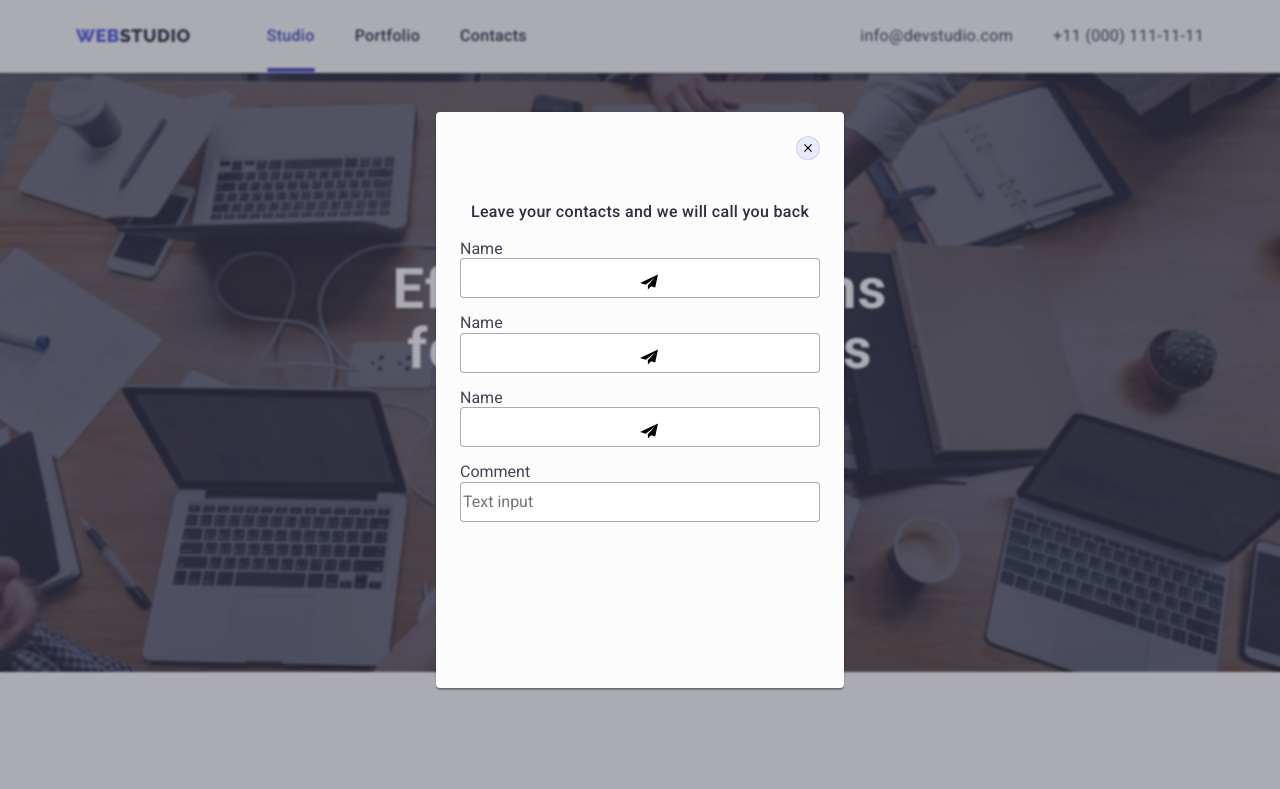
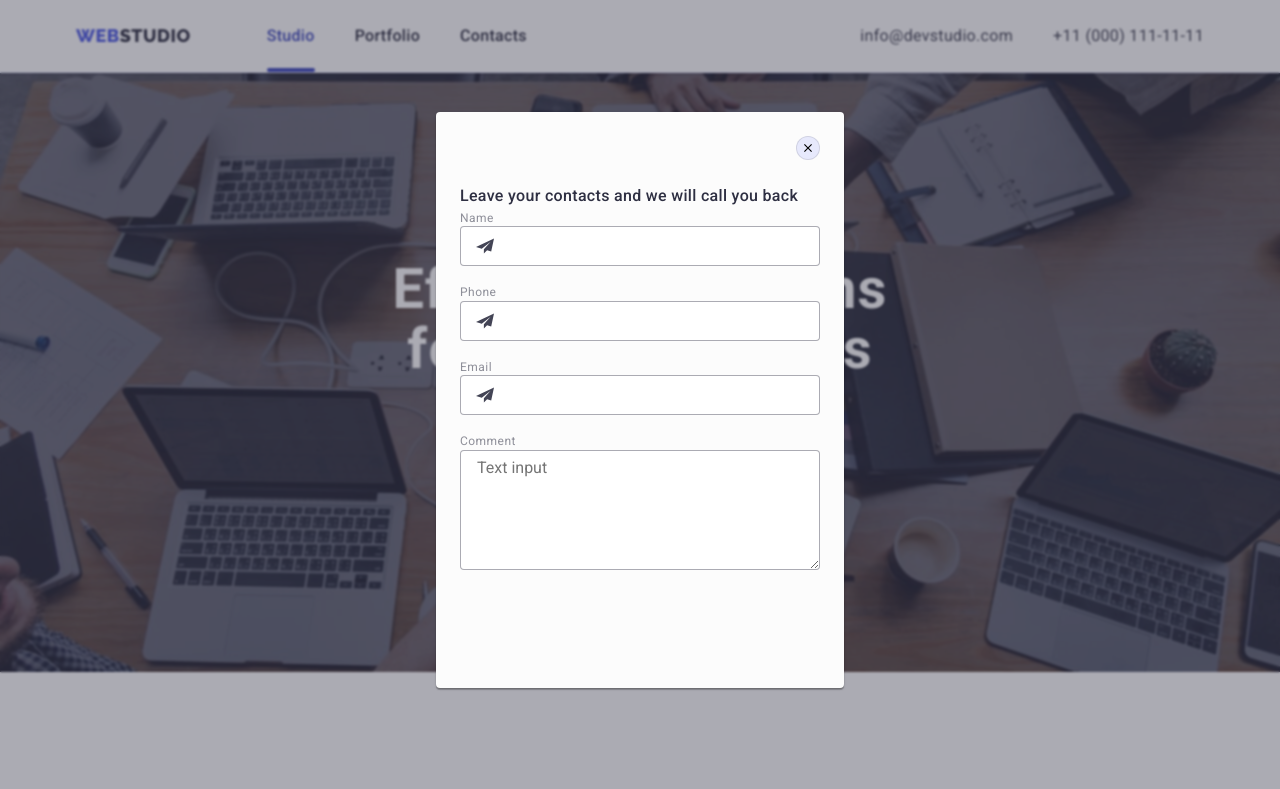
Before and after one commit to makssozykin/goit-markup-hw-06, a plain HTML site: page index.html in a window 1280 px wide. Both pictures are taken after a click on the button "Order Service". Shown: the top 789 px of the page. Drawn offline with nearby package versions, Linux system fonts and the light colour scheme.

Commit message:
Homework 6 modal form inputs

```diff
--- a/css/style.css
+++ b/css/style.css
@@ -281,24 +281,46 @@ img {
   color: var(--nav-item-color);
 }
 .modal-form {
+  position: relative;
+  width: 100%;
   display: flex;
   flex-direction: column;
   gap: 8px;
 }
+.modal-label {
+  font-family: 'Roboto', sans-serif;
+  font-weight: 400;
+  font-size: 12px;
+  line-height: 14px;
+  letter-spacing: 0.04em;
+  color: var(--customer-icons-color);
+}
 .modal-form-item {
-  position: relative;
+position: relative;
 }
 .modal-input {
-  width: 360px;
+  width: 100%;
   height: 40px;
+  padding-left: 38px;
   margin-bottom: 8px;
   border: 1px solid rgba(46, 47, 66, 0.4);
   border-radius: 4px;
+  color: var(--nav-item-color);
+}
+.modal-text {
+  width: 100%;
+  height: 120px;
+  padding-top: 8px;
+  padding-left: 16px;
+  border: 1px solid rgba(46, 47, 66, 0.4);
+  border-radius: 4px;
+  color: var(--nav-item-color);
 }
 .icon-send {
   position: absolute;
-  top: 50%;
-  left: 50%;
+  top: 8px;
+  left: 16px;
+  fill: currentColor;
 }
 /**
   |============================
--- a/index.html
+++ b/index.html
@@ -699,28 +699,34 @@
           </svg>
         </button>
         <div class="modal-form-block">
-          <p class="modal-title">Leave your contacts and we will call you back</p>
+          <strong class="modal-title">Leave your contacts and we will call you back</strong>
         <form class="modal-form" name="modal-form" autocomplete="off" validate>
-          <label class="modal-form-item">Name
-            <input class="modal-input" type="text" name="modal-input">
-            <svg class="icon-send" width="18" height="18">
+          <label><span class="modal-label">Name</span>
+            <div class="modal-form-item">
+            <input class="modal-input" type="text" name="user_name">
+            <svg class="icon-send" width="18" height="24">
               <use href="./images/icon.svg#icon-send"></use>
             </svg>
+            </div>
           </label>
-          <label class="modal-form-item">Name
-            <input class="modal-input" type="text" name="modal-input">
-            <svg class="icon-send" width="18" height="18">
+          <label class="modal-form-item"><span class="modal-label">Phone</span>
+            <div class="modal-form-item">
+            <input class="modal-input" type="tel" name="user_phone">
+            <svg class="icon-send" width="18" height="24">
               <use href="./images/icon.svg#icon-send"></use>
             </svg>
+            </div>
           </label>
-          <label class="modal-form-item">Name
-            <input class="modal-input" type="text" name="modal-input">
-            <svg class="icon-send" width="18" height="18">
+          <label class="modal-form-item"><span class="modal-label">Email</span>
+            <div class="modal-form-item">
+            <input class="modal-input" type="email" name="user_email">
+            <svg class="icon-send" width="18" height="24">
               <use href="./images/icon.svg#icon-send"></use>
             </svg>
+            </div>
           </label>
-          <label class="modal-form-item">Comment
-            <input class="modal-input" type="text" name="modal-input" placeholder="Text input">
+          <label class="modal-form-item"><span class="modal-label">Comment</span>
+            <textarea class="modal-text" name="" rows="5" placeholder="Text input"></textarea>
           </label>
         </form>
         </div>
```
